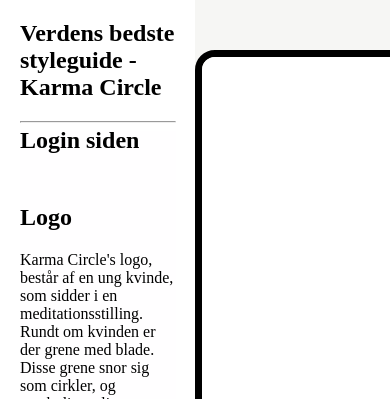
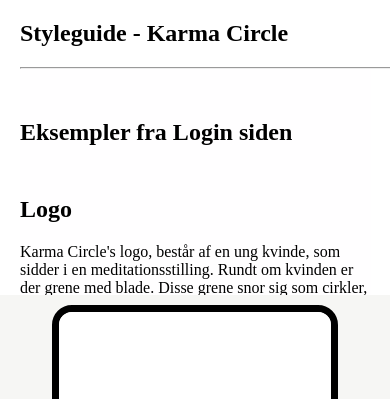
Before and after one commit to FrederikDreyer/FrederikDreyer.github.io, a plain HTML site: page index.html in a window 390 px wide. Shown: the top 399 px of the page. Drawn offline with Linux system fonts and the light colour scheme.

Commit message:
responsiv til mobil og ipad

```diff
--- a/index.html
+++ b/index.html
@@ -2,6 +2,7 @@
 <html lang="en" dir="ltr">
   <head>
     <meta charset="utf-8">
+    <meta name="viewport" content="width=device-width, initial-scale=1.0">
     <link rel="stylesheet" href="style.css">
     <script src="script.js" defer></script>
     <link rel="preconnect" href="https://fonts.googleapis.com"><link rel="preconnect" href="https://fonts.gstatic.com" crossorigin><link href="https://fonts.googleapis.com/css2?family=Lato:ital@0;1&display=swap" rel="stylesheet">
@@ -15,7 +16,7 @@
 
         <div id="nav_styleguide">
 
-          <h1>Verdens bedste styleguide - Karma Circle</h1>
+          <h1>Styleguide - Karma Circle</h1>
 
           <hr>
 
--- a/style.css
+++ b/style.css
@@ -19,7 +19,6 @@ html {
   font-family: montserrat;
   background-color: #FFFEFF;
   padding-bottom: 50px;
-  margin-top: 50px;
 }
 
 .section_1 button {
@@ -29,8 +28,6 @@ html {
 }
 
 #nav_styleguide {
-  position: fixed;
-  top: 0;
   background-color: white;
   width: 40vw;
 }
@@ -64,7 +61,7 @@ html {
   width: 252px;
   border-radius: 20px;
   margin: auto;
-  margin-top: 50px;
+  margin-top: 10vh;
   overflow-y: scroll;
   padding: 0 10px;
 }
@@ -488,3 +485,114 @@ a {
   margin: 0px;
   height: 2.38%;
 }
+
+
+
+/* responsiv ipad stående */
+
+@media only screen and (max-width: 830px) {
+  .wrapper {
+    display: block;
+    overflow: hidden;
+  }
+
+  .section_1 {
+    width: 90vw;
+    margin-bottom: 50vh;
+    margin-right: 20px;
+  }
+
+  #nav_styleguide {
+    width: 100vw;
+  }
+
+  .section_2 {
+    width: 100vw;
+    left: 0;
+    top: 50%;
+    bottom: 0;
+  }
+
+  .mobil {
+    border: 7px solid black;
+    height: 562.398px;
+    width: 252px;
+    border-radius: 20px;
+    margin: auto;
+    margin-top: 10px;
+    overflow-y: scroll;
+    padding: 0 10px;
+  }
+}
+
+@media only screen and (max-width: 768px) {
+  .wrapper {
+    display: block;
+    overflow: hidden;
+  }
+
+  .section_1 {
+    width: 90vw;
+    margin-bottom: 60vh;
+    margin-right: 20px;
+  }
+
+  #nav_styleguide {
+    width: 100vw;
+  }
+
+  .section_2 {
+    width: 100vw;
+    left: 0;
+    top: 40%;
+    bottom: 0;
+  }
+
+  .mobil {
+    border: 7px solid black;
+    height: 562.398px;
+    width: 252px;
+    border-radius: 20px;
+    margin: auto;
+    margin-top: 10px;
+    overflow-y: scroll;
+    padding: 0 10px;
+  }
+}
+
+/* Responsiv mobil */
+
+@media only screen and (max-width: 500px) {
+  .wrapper {
+    display: block;
+    overflow: hidden;
+  }
+
+  .section_1 {
+    width: 90vw;
+    margin-bottom: 65vh;
+    margin-right: 20px;
+  }
+
+  #nav_styleguide {
+    width: 100vw;
+  }
+
+  .section_2 {
+    width: 100vw;
+    left: 0;
+    top: 35%;
+    bottom: 0;
+  }
+
+  .mobil {
+    border: 7px solid black;
+    height: 562.398px;
+    width: 252px;
+    border-radius: 20px;
+    margin: auto;
+    margin-top: 10px;
+    overflow-y: scroll;
+    padding: 0 10px;
+  }
+}
```
